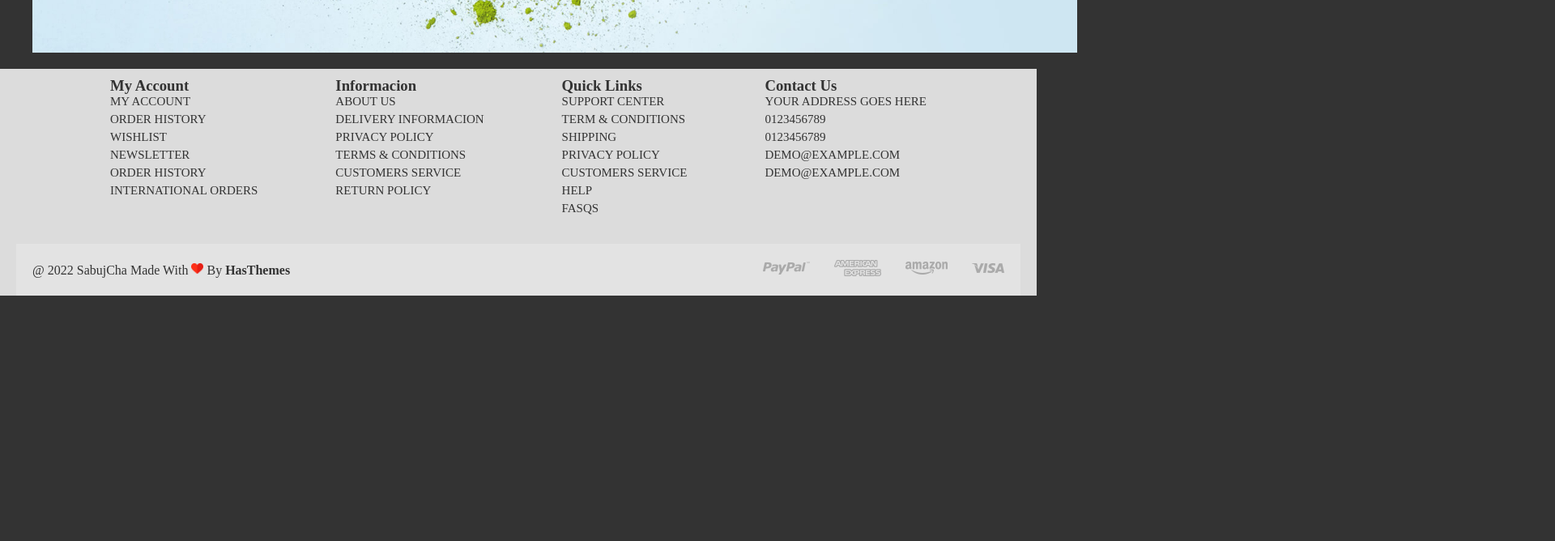
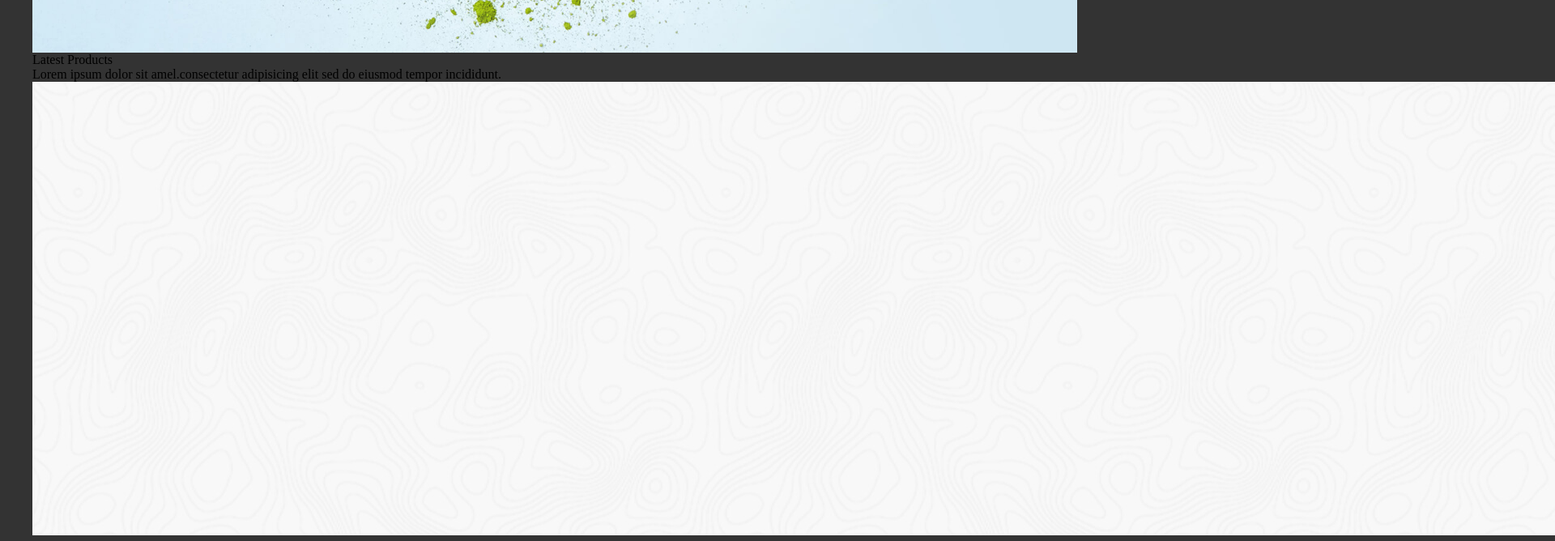
Before and after one commit to valentinacamacho/sabujcha, a plain HTML site: page index.html in a window 1280 px wide. Shown: the part 577-1245 px from the top of the page at 81% size, 1920 px wide, since content can reach past the window. Before the commit the page ends 942 px from the top, so only its background shows below. Drawn offline with Linux system fonts and the light colour scheme.

Commit message:
Coloco seccion 3 donde se creaclases, se agrega titulo y parrafos de contenido principal de la seccion de la HomePage

```diff
--- a/index.html
+++ b/index.html
@@ -60,7 +60,15 @@
 
 </section>
 
-
+<section class="container">
+    <div class="seccion-3">
+        <div class="titulo">Latest Products</div>
+        <div class="texto">
+        <p>Lorem ipsum dolor sit amel.consectetur adipisicing elit sed do eiusmod tempor incididunt.</p>
+        <img class="bg" src="img/bg-1.jpg">
+    </div>
+</div>
+</section>
 <!--Inicializacion desarrollo de contenido en el footer-->
 
 <footer class="footer">
```
